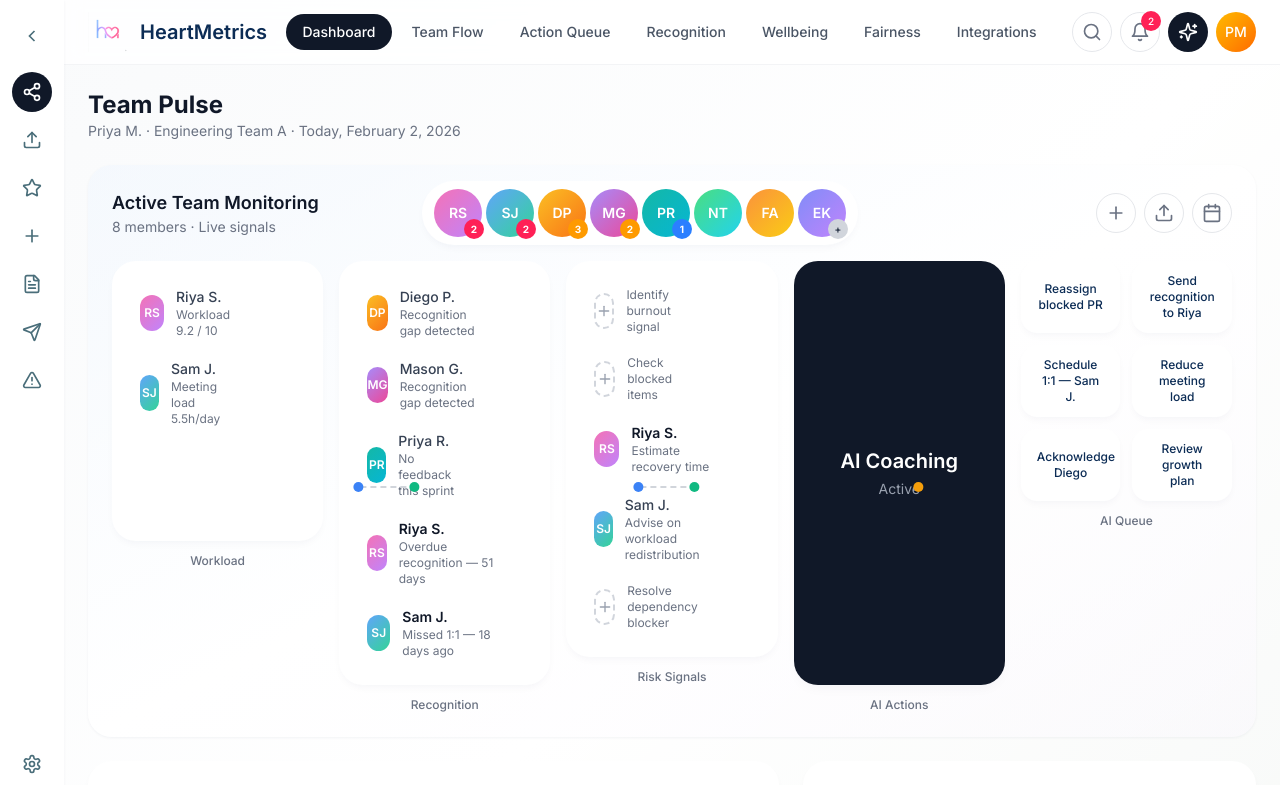
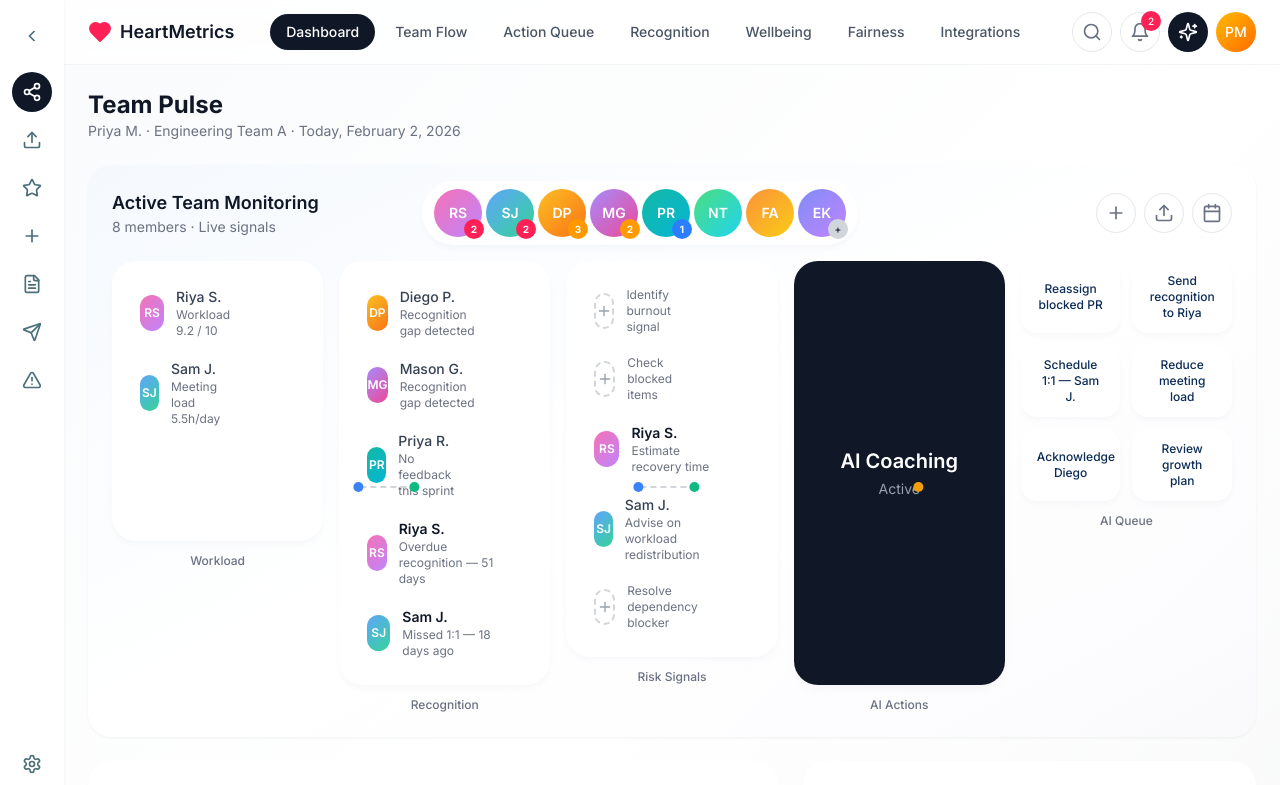
Before and after one commit to kjodhpur/v0-manager-os-prototype, a Next.js app: page /demo in a window 1280 px wide. Shown: the top 785 px of the page. Built offline with nearby package versions, Linux system fonts and the light colour scheme.

Commit message:
fix parsing error and update demo header logo
Remove smart quotes and create text-based logo component

Co-authored-by: Kanha Jodhpurkar <255744085+kjodhpur@users.noreply.github.com>

```diff
--- a/app/how-we-calculate/page.tsx
+++ b/app/how-we-calculate/page.tsx
@@ -718,7 +718,7 @@ function DualSignalSection() {
   const passiveSignals = [
     { type: "Task load & velocity", source: "Jira, Asana, Linear", reads: "Active tickets, story points, WIP count, time-in-status" },
     { type: "Meeting burden", source: "Google Calendar, Outlook", reads: "Meeting count/day, duration, after-hours meetings" },
-    { type: "Blocked work", source: "Jira, Asana", reads: "Items in blocked status, blocker duration, dependency chains" },
+    { type: "Blocked work", source: "Jira, Asana", reads: "Items in Blocked status, blocker duration, dependency chains" },
     { type: "Recognition events", source: "Slack, Teams", reads: "Public kudos/shoutouts in designated channels (metadata only)" },
     { type: "Collaboration patterns", source: "Slack, Teams, Calendar", reads: "Communication frequency, cross-team interaction (metadata only)" },
     { type: "Assignment types", source: "Jira, Asana", reads: "Stretch vs. routine work classification, task variety score" },
--- a/components/demo/demo-header.tsx
+++ b/components/demo/demo-header.tsx
@@ -3,7 +3,7 @@
 import { cn } from "@/lib/utils";
 import { Search, Bell, Sparkles } from "lucide-react";
 import { navTabs } from "@/app/demo/data";
-import { HeartMetricsLogo } from "@/components/heart-metrics-logo";
+import { DemoLogo } from "@/components/demo/demo-logo";
 
 interface DemoHeaderProps {
   activeTab: string;
@@ -15,7 +15,7 @@ export function DemoHeader({ activeTab, onTabChange, notificationCount = 2 }: De
   return (
     <header className="flex items-center justify-between border-b border-gray-100 bg-white/80 px-6 py-3 backdrop-blur-sm">
       {/* Left: Logo */}
-      <HeartMetricsLogo className="w-auto" showText={true} />
+      <DemoLogo />
 
       {/* Center: Navigation tabs */}
       <nav className="flex items-center gap-1">
--- /dev/null
+++ b/components/demo/demo-logo.tsx
@@ -0,0 +1,12 @@
+"use client";
+
+import { Heart } from "lucide-react";
+
+export function DemoLogo({ className = "" }: { className?: string }) {
+  return (
+    <div className={`flex items-center gap-2 ${className}`}>
+      <Heart className="h-6 w-6 fill-rose-500 text-rose-500" />
+      <span className="text-lg font-semibold text-gray-900">HeartMetrics</span>
+    </div>
+  );
+}
```
